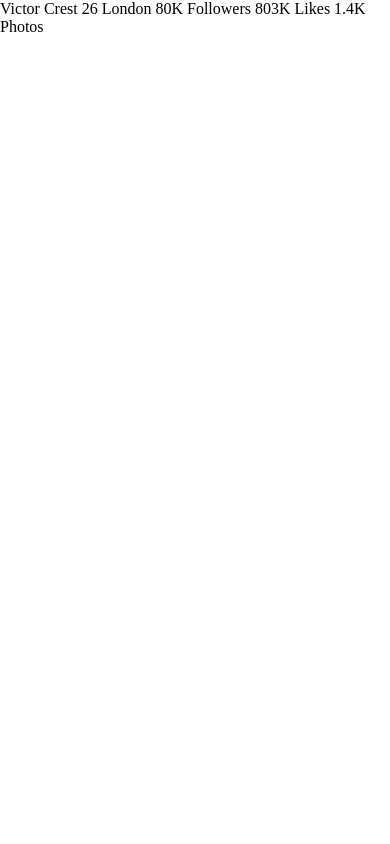
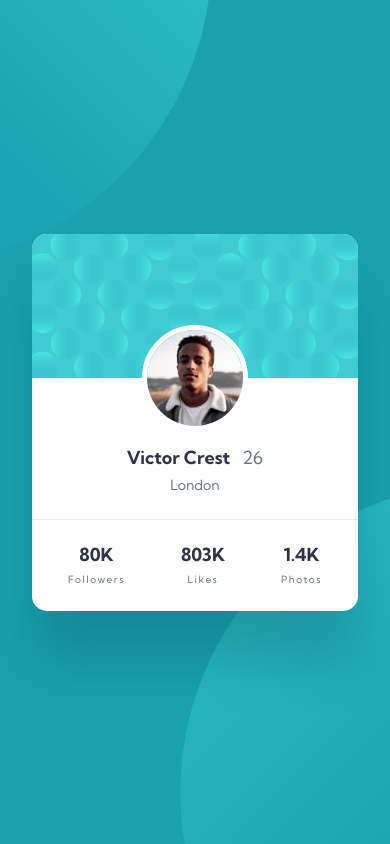
Before and after one commit to MATBMS/profile-card, a plain HTML site: page index.html in a window 390 px wide. Drawn offline with Linux system fonts and the light colour scheme.

Commit message:
Build responsive profile card for mobile, tablet and desktop
Add the card markup, styles and background circles, with tablet
and desktop media queries.

Co-Authored-By: Claude Sonnet 5.5 <noreply@anthropic.com>

```diff
--- a/index.html
+++ b/index.html
@@ -10,17 +10,32 @@
   <link rel="stylesheet" href="./style.css">
 </head>
 <body>
-  Victor Crest
-  26
-  London
+  <main>
+    <article class="profile-card">
+      <div class="profile-card__header"></div>
 
-  80K
-  Followers
+      <img class="profile-card__avatar" src="./images/image-victor.jpg" alt="Portrait of Victor Crest">
 
-  803K
-  Likes
+      <div class="profile-card__details">
+        <h1 class="profile-card__name">Victor Crest <span class="profile-card__age">26</span></h1>
+        <p class="profile-card__location">London</p>
+      </div>
 
-  1.4K
-  Photos
+      <ul class="profile-card__stats">
+        <li class="stat">
+          <span class="stat__value">80K</span>
+          <span class="stat__label">Followers</span>
+        </li>
+        <li class="stat">
+          <span class="stat__value">803K</span>
+          <span class="stat__label">Likes</span>
+        </li>
+        <li class="stat">
+          <span class="stat__value">1.4K</span>
+          <span class="stat__label">Photos</span>
+        </li>
+      </ul>
+    </article>
+  </main>
 </body>
 </html>
--- a/style.css
+++ b/style.css
@@ -50,3 +50,143 @@
   --spacing-800: 4rem; /* 64px */
   --spacing-1600: 8rem; /* 128px */
 }
+
+/* ========== BASE ========== */
+
+body {
+  min-height: 100vh;
+  display: flex;
+  align-items: center;
+  justify-content: center;
+  padding: var(--spacing-300);
+  overflow: hidden;
+  font-family: var(--font-family);
+  line-height: 1.25;
+  background-color: var(--color-blue-600);
+  background-image: url("./images/bg-pattern-top.svg"), url("./images/bg-pattern-bottom.svg");
+  background-repeat: no-repeat;
+  /* Circles are 622px wide in the mobile design. Top one is anchored to the top-left corner, bottom one to the bottom-right corner. */
+  background-size: 38.875rem, 38.875rem; /* 622px */
+  background-position: left -25.625rem top -22.21875rem, right -25.75rem bottom -16.15625rem;
+}
+
+/* ========== PROFILE CARD ========== */
+
+/* main is the flex item of body: give it the width, the card fills it */
+main {
+  width: 100%;
+  max-width: 20.375rem; /* 326px */
+}
+
+.profile-card {
+  width: 100%;
+  padding-bottom: var(--spacing-300);
+  display: flex;
+  flex-direction: column;
+  align-items: center;
+  text-align: center;
+  background-color: var(--color-white);
+  border-radius: 0.9375rem; /* 15px */
+  box-shadow: 0 3.125rem 3.125rem rgba(8, 70, 94, 0.25); /* 0 50px 50px */
+}
+
+/* Header */
+
+.profile-card__header {
+  width: 100%;
+  height: 9rem; /* 144px */
+  background-color: var(--color-blue-400);
+  background-image: url("./images/bg-pattern-card.svg");
+  background-size: cover;
+  background-position: center;
+  border-radius: 0.9375rem 0.9375rem 0 0;
+}
+
+/* Avatar: 96px photo + 5px white border, centered on the header's bottom edge */
+
+.profile-card__avatar {
+  width: 6.625rem; /* 106px */
+  height: 6.625rem;
+  margin-top: -3.3125rem; /* half of 106px */
+  border: 0.3125rem solid var(--color-white); /* 5px */
+  border-radius: 50%;
+}
+
+/* Name and location */
+
+.profile-card__details {
+  margin-top: var(--spacing-200);
+  display: flex;
+  flex-direction: column;
+  gap: var(--spacing-100);
+}
+
+.profile-card__name {
+  font-size: var(--font-size-preset-1);
+  font-weight: 700;
+  color: var(--color-navy-950);
+}
+
+.profile-card__age {
+  margin-left: var(--spacing-100);
+  font-weight: 400;
+  color: var(--color-gray-500);
+}
+
+.profile-card__location {
+  font-size: var(--font-size-preset-2);
+  color: var(--color-gray-500);
+}
+
+/* Stats */
+
+.profile-card__stats {
+  width: 100%;
+  margin-top: var(--spacing-300);
+  padding-top: var(--spacing-300);
+  display: flex;
+  justify-content: center;
+  gap: var(--spacing-700);
+  list-style: none;
+  border-top: 1px solid var(--color-gray-100);
+}
+
+.stat {
+  display: flex;
+  flex-direction: column;
+  gap: var(--spacing-100);
+}
+
+.stat__value {
+  font-size: var(--font-size-preset-1);
+  font-weight: 700;
+  color: var(--color-navy-950);
+}
+
+.stat__label {
+  font-size: var(--font-size-preset-3);
+  letter-spacing: 0.09375rem; /* 1.5px */
+  color: var(--color-gray-500);
+}
+
+/* ========== TABLET ========== */
+
+@media (min-width: 45rem) { /* 720px */
+  body {
+    /* Circles are full size (978px) in the tablet design */
+    background-size: 61.125rem, 61.125rem; /* 978px */
+    background-position: left -37.075rem top -31.875rem, right -37.125rem bottom -39.5625rem;
+  }
+
+  main {
+    max-width: 21.875rem; /* 350px */
+  }
+}
+
+/* ========== DESKTOP ========== */
+
+@media (min-width: 64rem) { /* 1024px */
+  body {
+    background-position: left -17.8125rem top -31.875rem, right -14.375rem bottom -39.5625rem;
+  }
+}
```
